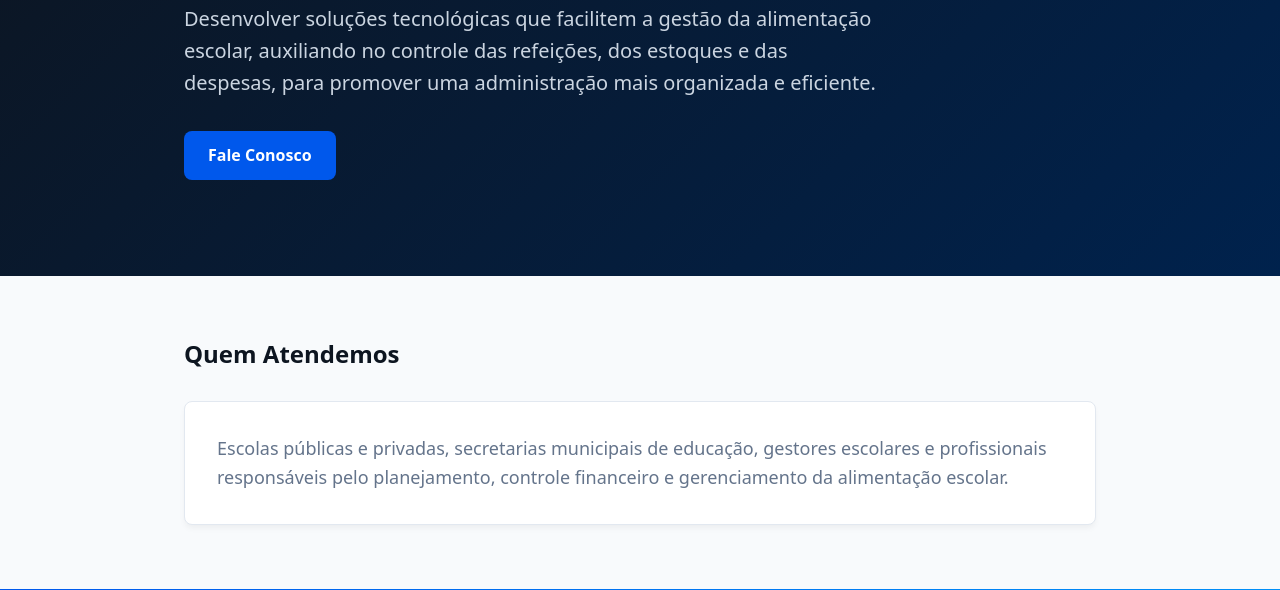
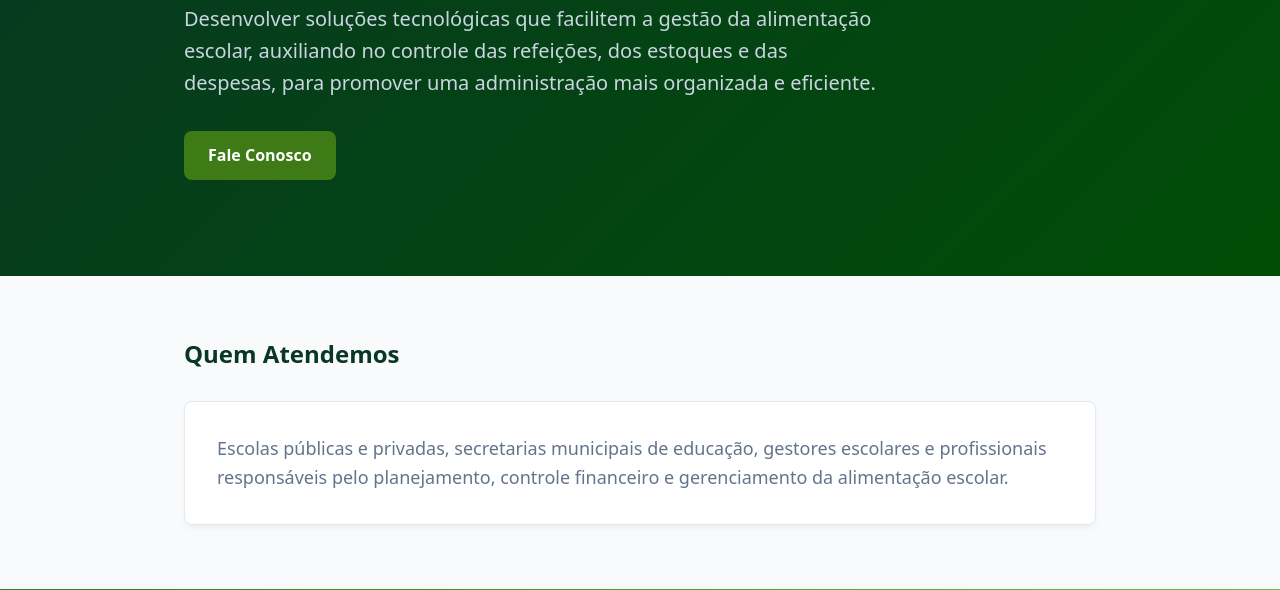
Before and after one commit to ThanackVieira18/alimenta-edu-site, an Astro site: page / in a window 1280 px wide. Shown: the part 328-918 px from the top of the page. Built offline with nearby package versions, Linux system fonts and the light colour scheme; Astro itself is replaced by a stand-in of ours.

Commit message:
fix: continuar amanhã

```diff
--- a/src/styles/global.css
+++ b/src/styles/global.css
@@ -1,9 +1,9 @@
 /* src/styles/global.css */
 :root {
   /* Paleta de Cores baseada no Logo */
-  --cor-primaria: #0d1520; /* Quase preto */
-  --cor-secundaria: #0058ec; /* Azul escuro do degradê (links e botões) */
-  --cor-destaque: #008ff7; /* Azul claro do degradê (decorativo) */
+  --cor-primaria: #083823; /* Quase preto */
+  --cor-secundaria: #3E7A16; /* Azul escuro do degradê (links e botões) */
+  --cor-destaque: #75B843; /* Azul claro do degradê (decorativo) */
   --cor-fundo: #ffffff;
   --cor-fundo-alt: #f8fafc;
   --cor-texto: #334155;
@@ -13,7 +13,7 @@
   --cor-borda: #e2e8f0;
 
   /* Variável para o Hero */
-  --cor-hero-fim: #00224d;
+  --cor-hero-fim: #004d06;
 
   /* Degradês Globais */
   --degrade-marca: linear-gradient(
```
Also changed, not shown: public/images/logo.png.
